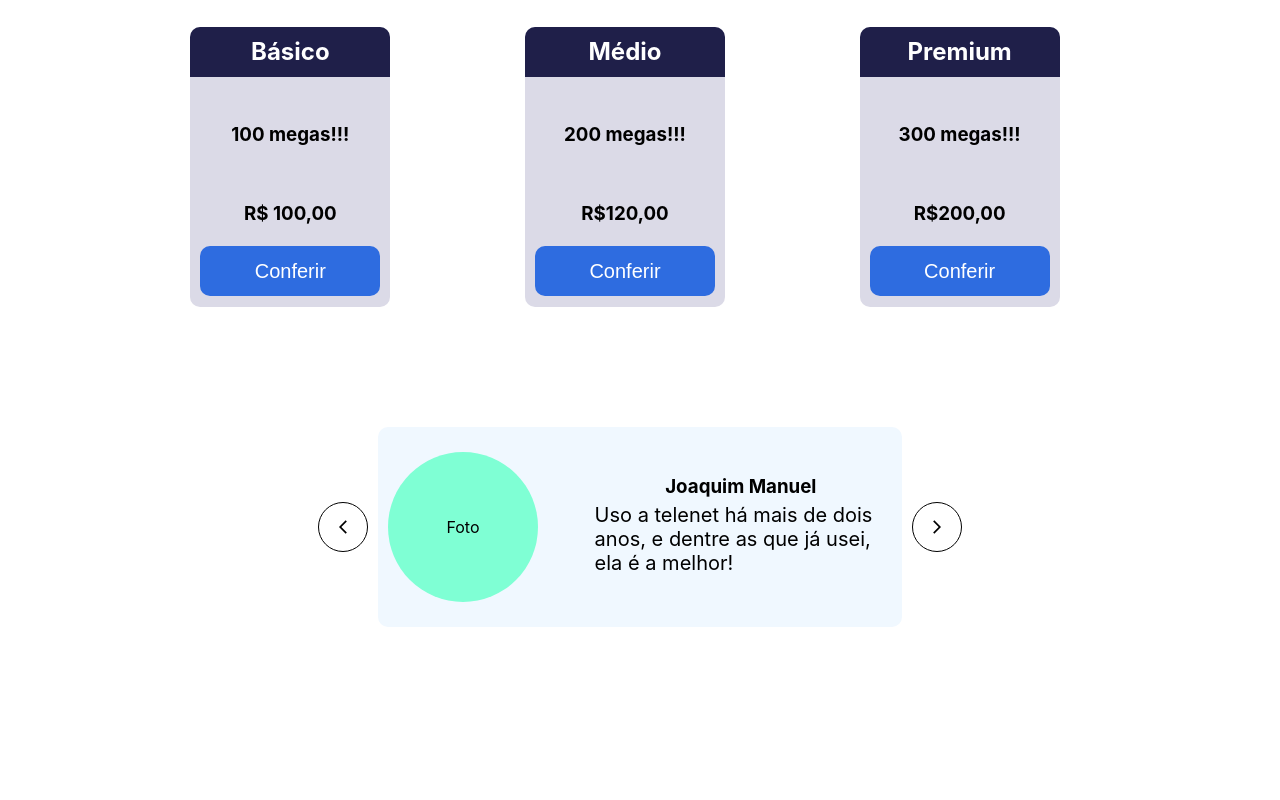
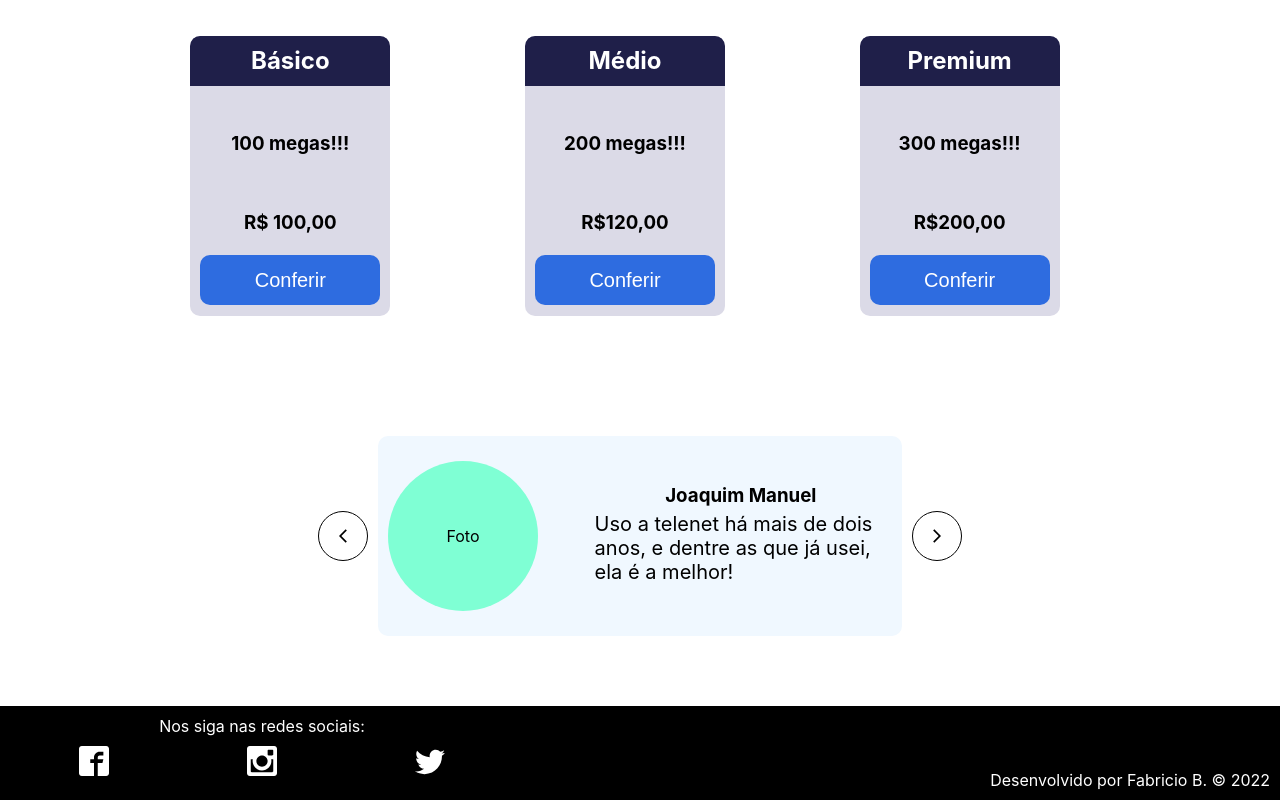
Before and after one commit to Braz99/site-internet, a Next.js app: page / in a window 1280 px wide. Shown: the part 217-1017 px from the top of the page. Before the commit the page ends 914 px from the top, so only its background shows below. Built offline with nearby package versions, Linux system fonts and the light colour scheme.

Commit message:
Adiciona e estiliza o footer

```diff
--- /dev/null
+++ b/src/components/Footer.jsx
@@ -0,0 +1,26 @@
+import { ImFacebook2, ImInstagram, ImTwitter } from "react-icons/im";
+
+import styles from "../../styles/components/footer.module.css";
+
+export default function MainFooter() {
+  return (
+    <footer className={styles.footer}>
+      <div className={styles.socialmedia}>
+        <span className={styles.follow}>Nos siga nas redes sociais: </span>
+        <div className={styles.socialicon}>
+          <ImFacebook2 className={styles.facebook} />
+        </div>
+        <div className={styles.socialicon}>
+          <ImInstagram className={styles.instagram} />
+        </div>
+        <div className={styles.socialicon}>
+          <ImTwitter className={styles.twitter} />
+        </div>
+      </div>
+
+      <div className={styles.copyright}>
+        Desenvolvido por Fabricio B. &copy; 2022
+      </div>
+    </footer>
+  );
+}
--- a/src/components/Layout.jsx
+++ b/src/components/Layout.jsx
@@ -1,6 +1,7 @@
 import Head from "next/head";
 import MainHeader from "./Header";
 import styles from "../../styles/components/layout.module.css";
+import MainFooter from "./Footer";
 
 export default function Layout(props) {
   return (
@@ -12,6 +13,8 @@ export default function Layout(props) {
       <MainHeader />
 
       <div className={styles.children}>{props.children}</div>
+
+      <MainFooter />
     </>
   );
 }
--- a/src/pages/index.jsx
+++ b/src/pages/index.jsx
@@ -11,6 +11,8 @@ export default function Home() {
     <>
       <Head>
         <meta name="description" content="Generated by create next app" />
+        <meta charset="utf-8" />
+        <meta name="viewport" content="width=device-width, initial-scale=1" />
         <link rel="icon" href="/favicon.ico" />
       </Head>
 
--- /dev/null
+++ b/styles/components/footer.module.css
@@ -0,0 +1,68 @@
+.footer {
+  display: flex;
+  justify-content: space-between;
+  padding: 10px;
+  background-color: #000;
+  color: #fff;
+  height: 94px;
+  width: 100%;
+}
+
+.socialmedia {
+  display: flex;
+  flex-wrap: wrap;
+  justify-content: space-around;
+  width: 40%;
+}
+
+.socialicon {
+  cursor: pointer;
+}
+
+.copyright {
+  display: flex;
+  align-items: flex-end;
+  justify-content: flex-end;
+  width: 40%;
+}
+
+.follow {
+  width: 100%;
+  text-align: center;
+}
+
+.facebook,
+.instagram,
+.twitter {
+  width: 30px;
+  height: 30px;
+}
+
+.facebook:hover {
+  color: #2909dfe5;
+}
+
+.instagram:hover {
+  color: rgb(216, 14, 58);
+}
+
+.twitter:hover {
+  color: #2583ffe5;
+}
+
+@media (max-width: 750px) {
+  .copyright {
+    font-size: 14px;
+  }
+
+  .follow {
+    font-size: 14px;
+  }
+
+  .facebook,
+  .instagram,
+  .twitter {
+    width: 20px;
+    height: 20px;
+  }
+}
--- a/styles/components/header.module.css
+++ b/styles/components/header.module.css
@@ -3,6 +3,7 @@
   justify-content: flex-start;
   font-size: 20px;
   font-weight: 500;
+  height: 53px;
 }
 
 .header a {
--- a/styles/components/layout.module.css
+++ b/styles/components/layout.module.css
@@ -3,4 +3,5 @@
   justify-content: center;
   align-items: center;
   flex-direction: column;
+  min-height: calc(100vh - 57.5px - 90px);
 }
--- a/styles/home.module.css
+++ b/styles/home.module.css
@@ -59,7 +59,7 @@
 
 @media (max-width: 400px) {
   .testimonialssection {
-    width: 300px;
+    width: 280px;
     padding: 0px;
   }
 }
```
